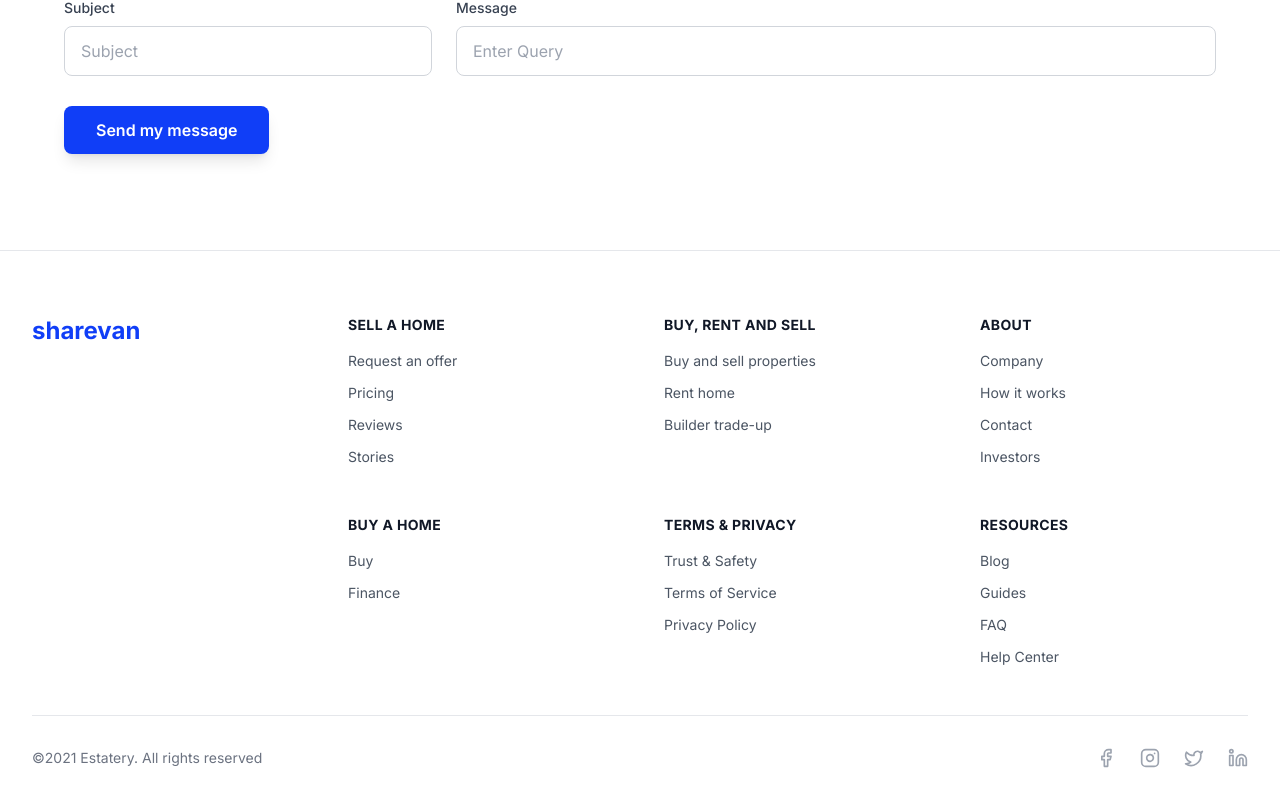
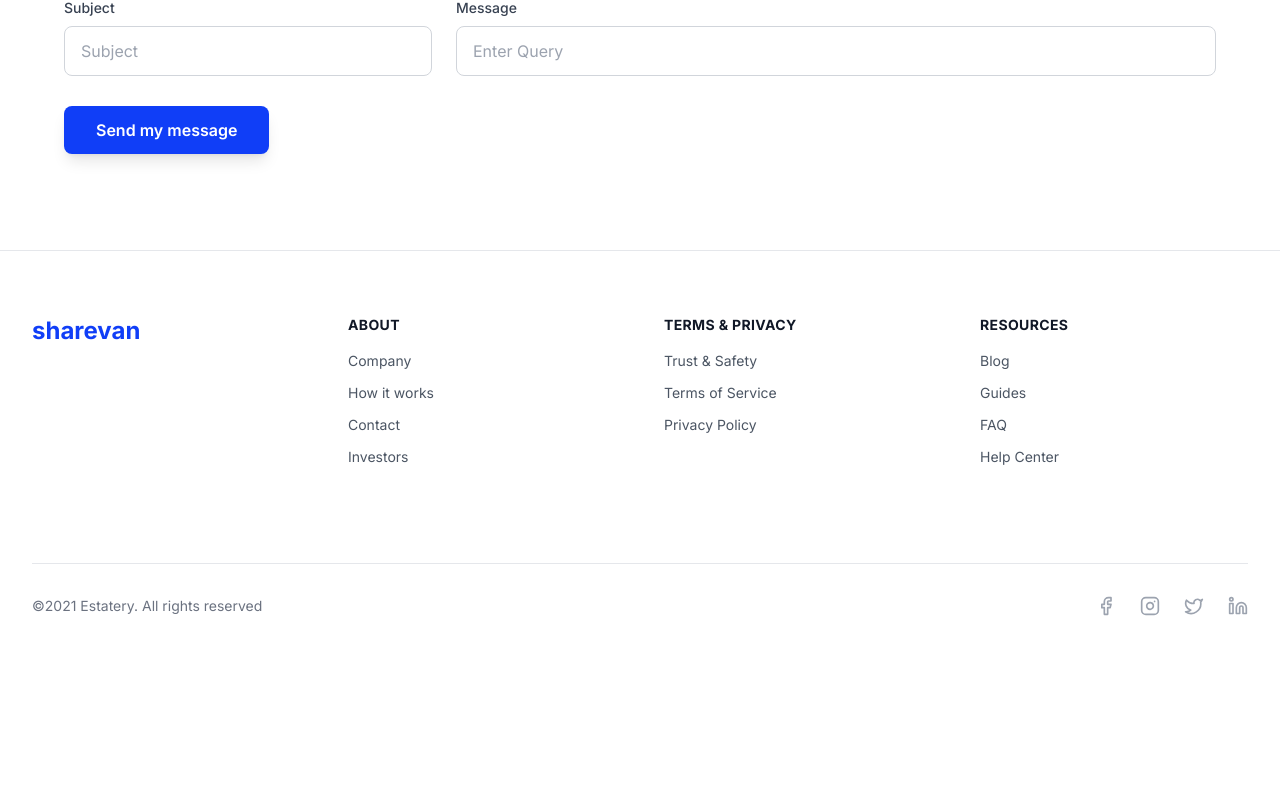
Before and after one commit to Sameer2748/sharevan, a Next.js app in the folder frontend/: page / in a window 1280 px wide. Shown: the part 3488-4294 px from the top of the page. After the commit the page ends 4168 px from the top, so only its background shows below. Built offline with nearby package versions, Linux system fonts and the light colour scheme.

Commit message:
fixed the footer text

```diff
--- a/frontend/app/page.tsx
+++ b/frontend/app/page.tsx
@@ -505,26 +505,7 @@ export default function HomePage() {
               <h3 className="text-[#103EF7] font-bold text-2xl">sharevan</h3>
             </div>
 
-            {/* Row 1, Col 1 - SELL A HOME */}
-            <div>
-              <h4 className="font-bold text-gray-900 mb-4 text-sm tracking-wide">SELL A HOME</h4>
-              <ul className="space-y-3 text-sm text-gray-600">
-                <li><Link href="#" className="hover:text-gray-900 transition-colors">Request an offer</Link></li>
-                <li><Link href="#" className="hover:text-gray-900 transition-colors">Pricing</Link></li>
-                <li><Link href="#" className="hover:text-gray-900 transition-colors">Reviews</Link></li>
-                <li><Link href="#" className="hover:text-gray-900 transition-colors">Stories</Link></li>
-              </ul>
-            </div>
 
-            {/* Row 1, Col 2 - BUY, RENT AND SELL */}
-            <div>
-              <h4 className="font-bold text-gray-900 mb-4 text-sm tracking-wide">BUY, RENT AND SELL</h4>
-              <ul className="space-y-3 text-sm text-gray-600">
-                <li><Link href="#" className="hover:text-gray-900 transition-colors">Buy and sell properties</Link></li>
-                <li><Link href="#" className="hover:text-gray-900 transition-colors">Rent home</Link></li>
-                <li><Link href="#" className="hover:text-gray-900 transition-colors">Builder trade-up</Link></li>
-              </ul>
-            </div>
 
             {/* Row 1, Col 3 (lg only) - ABOUT */}
             <div className="hidden lg:block">
@@ -548,14 +529,7 @@ export default function HomePage() {
               </ul>
             </div>
 
-            {/* Row 2, Col 2 - BUY A HOME */}
-            <div>
-              <h4 className="font-bold text-gray-900 mb-4 text-sm tracking-wide">BUY A HOME</h4>
-              <ul className="space-y-3 text-sm text-gray-600">
-                <li><Link href="#" className="hover:text-gray-900 transition-colors">Buy</Link></li>
-                <li><Link href="#" className="hover:text-gray-900 transition-colors">Finance</Link></li>
-              </ul>
-            </div>
+
 
             {/* Row 2, Col 3 (md+) - TERMS & PRIVACY */}
             <div className="hidden md:block">
```
